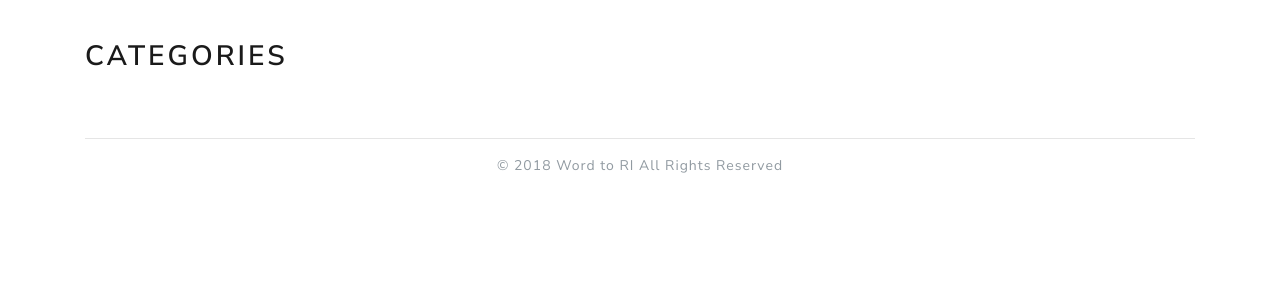
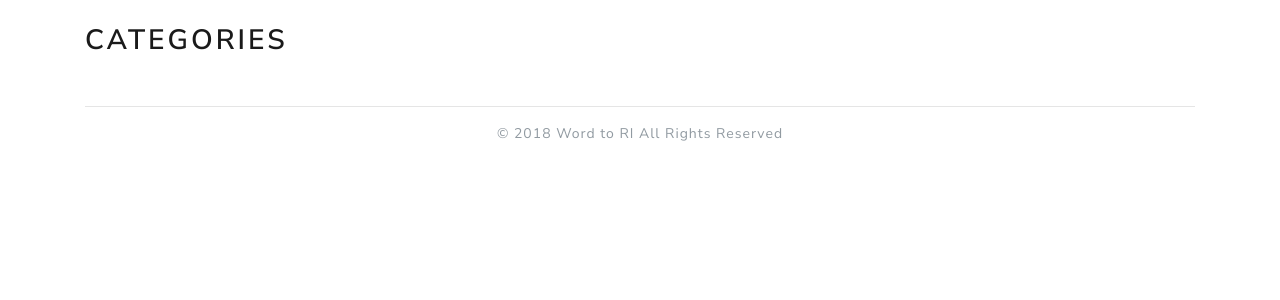
Before and after one commit to stlim0730/wordtori, a Django app: page / in a window 1280 px wide. Shown: the part 95-395 px from the top of the page. Run offline with Django 3.2, Linux system fonts and the light colour scheme; data that the repository does not hold is empty; some libraries are stand-ins or nearby versions.

Commit message:
update padding and margin rules

```diff
--- a/static/css/style.css
+++ b/static/css/style.css
@@ -1,6 +1,3 @@
-.padding-top-40 { padding-top: 40px; }
-.padding-bottom-40 { padding-bottom: 40px; }
-.padding-bottom-20 { padding-bottom: 20px; }
 .no-resize { resize: none; }
 .submit-content-tab-pane {
   padding-left: 20px;
--- a/templates/categories.html
+++ b/templates/categories.html
@@ -3,8 +3,8 @@
 {% block content %}
 <div class="container">
   <div class="row">
-    <div class="col padding-top-40 padding-bottom-20">
-      <h2 class="padding-bottom-20">Categories</h2>
+    <div class="col my-4">
+      <h2>Categories</h2>
     </div>
   </div>
 </div>
--- a/templates/groundrules.html
+++ b/templates/groundrules.html
@@ -3,14 +3,14 @@
 {% block content %}
 <div class="container">
   <div class="row">
-    <div class="col-md-8 offset-md-2 padding-top-40 padding-bottom-40">
+    <div class="col-md-8 offset-md-2 my-4">
       <p style="text-align: center">
         <img src="/static/img/sky.jpeg" style="max-width: 100%" />
       </p>
       <p class="lead">
         GROUND RULES
       </p>
-      <ul class="list-group padding-bottom-40">
+      <ul class="list-group">
         <li class="list-group-item d-flex justify-content-between align-items-center">
           Speak from the first person or from personal experience,<br />no names can be named except your own or a character in the film itself
         </li>
--- a/templates/how.html
+++ b/templates/how.html
@@ -3,7 +3,7 @@
 {% block content %}
 <div class="container">
   <div class="row">
-    <div class="col-md-8 offset-md-2 padding-top-40 padding-bottom-40">
+    <div class="col-md-8 offset-md-2 my-4">
       <h2 style="text-align: center">How Can We Get in on This?</h2>
       <p style="text-align: center">
         <iframe width="560" height="315" src="https://www.youtube.com/embed/KxONYzFAyHM?showinfo=0" frameborder="0" allow="autoplay; encrypted-media" style="max-width: 100%" allowfullscreen></iframe>
--- a/templates/partials/player.html
+++ b/templates/partials/player.html
@@ -1,7 +1,7 @@
 <div class="container" id="player">
   <div class="row">
-    <div class="col padding-top-40 padding-bottom-40">
-      <h2 class="padding-bottom-20 player-fields" id="player-name"></h2>
+    <div class="col my-4">
+      <h2 class="player-fields" id="player-name"></h2>
     </div>
     <button type="button" class="player_close btn btn-link" style="text-decoration: none">
       <span class="display-3">&times;</span>
--- a/templates/speak.html
+++ b/templates/speak.html
@@ -3,8 +3,8 @@
 {% block content %}
 <div class="container">
   <div class="row">
-    <div class="col-md-8 offset-md-2 padding-top-40 padding-bottom-40">
-      <h2 class="padding-bottom-20">
+    <div class="col-md-8 offset-md-2 my-4">
+      <h2 class="mb-4">
         Submit Your Word
       </h2>
       <form id="submission-form" action="/api/media/upload" method="post" enctype="multipart/form-data">
--- a/templates/why.html
+++ b/templates/why.html
@@ -3,7 +3,7 @@
 {% block content %}
 <div class="container">
   <div class="row">
-    <div class="col-md-6 padding-top-40 padding-bottom-40">
+    <div class="col-md-6 my-4">
       <h2>Why We Doing This</h2>
       <p>
         Word To RI was born out of the conviction that we, the current residents of Roosevelt Island, must acknowledge the ground we occupy and the histories of the people who came before us. Only by doing this can we begin imagining our future. We live on Minnahanock, the name given to this narrow strip of land in the East River by the Canarsie Indians who preceded the Dutch colonists. Our Island’s story of colonization begins with Europeans exchanging a fistful of beads for the right to rename it Hog’s Island.
```
